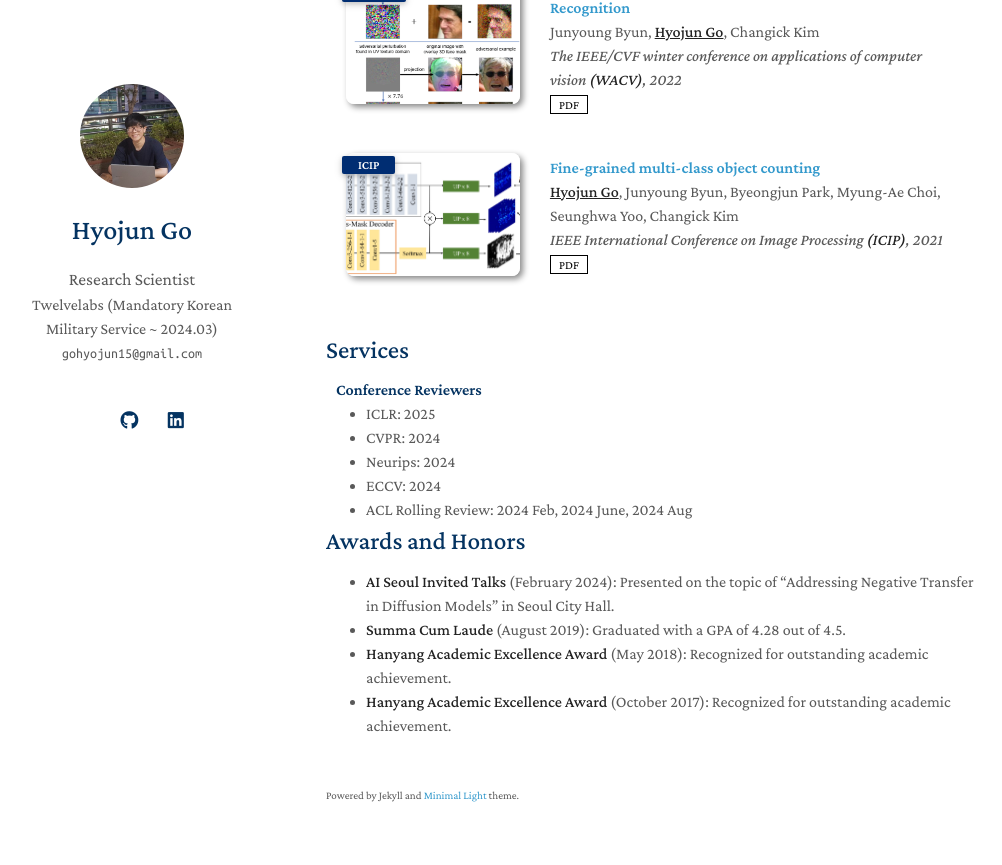
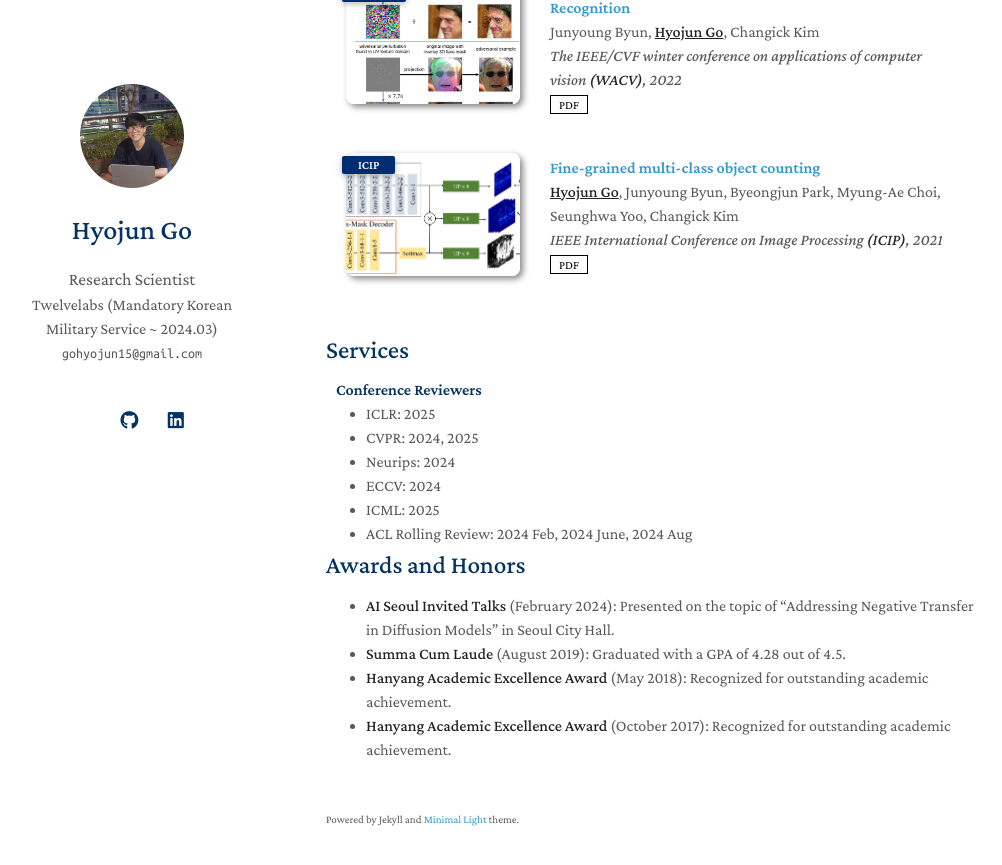
Before and after one commit to gohyojun15/gohyojun15.github.io, a Jekyll site: the page built from index.md, in a window 1280 px wide and 900 px high, scrolled down 3788 px. Shown: the top 865 px of the window, without its empty margins (144-1146 px from the left). Built offline with Jekyll 4.4.1, drawn with Linux system fonts in a browser that asks for light colours; nearby versions of some CDN libraries; a style sheet for code colours, icons or effects is not loaded; our own code applies the rules of GitHub Pages for plain Markdown files.

Commit message:
Update services.md

```diff
--- a/_includes/services.md
+++ b/_includes/services.md
@@ -4,9 +4,10 @@
 
 <ul style="margin:0 0 5px;">
   <li>ICLR: 2025</li>
-  <li>CVPR: 2024</li>
+  <li>CVPR: 2024, 2025</li>
   <li>Neurips: 2024</li>
   <li>ECCV: 2024</li>
+  <li>ICML: 2025</li>
   <li>ACL Rolling Review: 2024 Feb, 2024 June, 2024 Aug</li>
 </ul>
 
```
